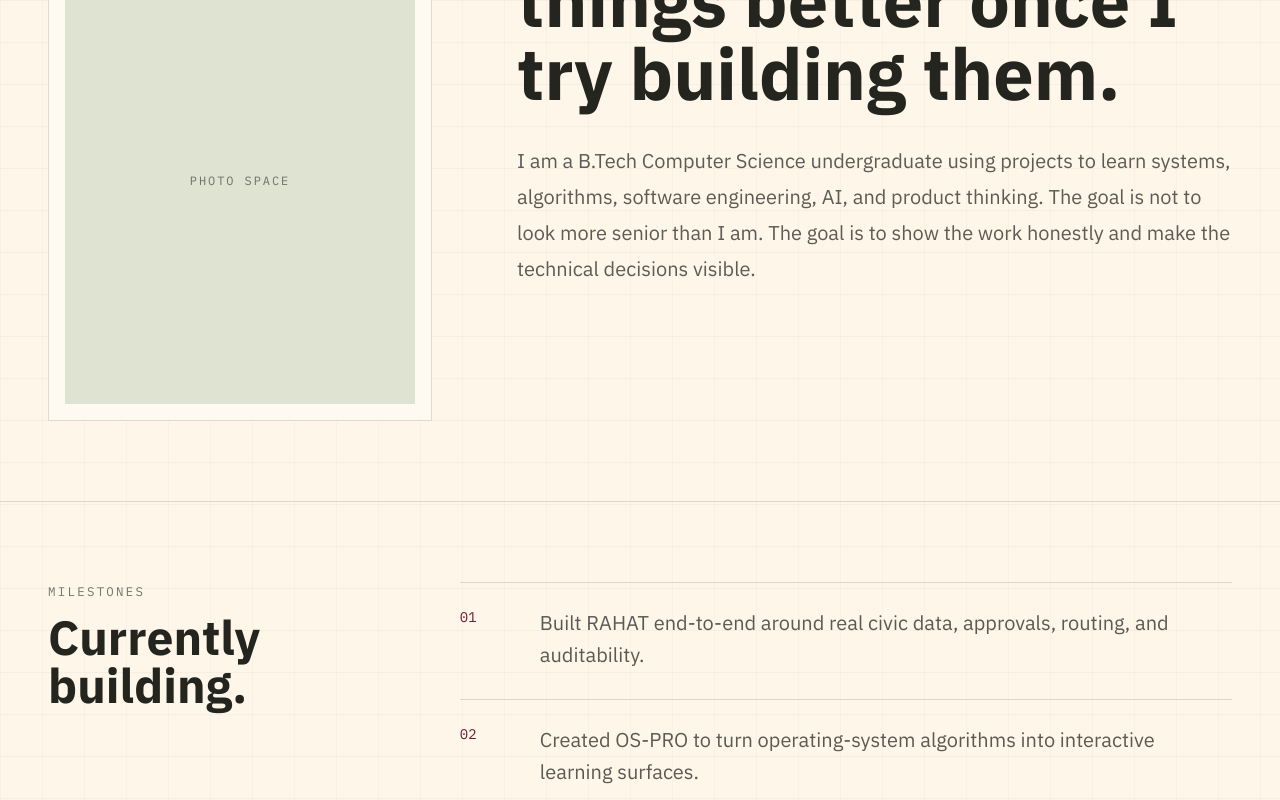
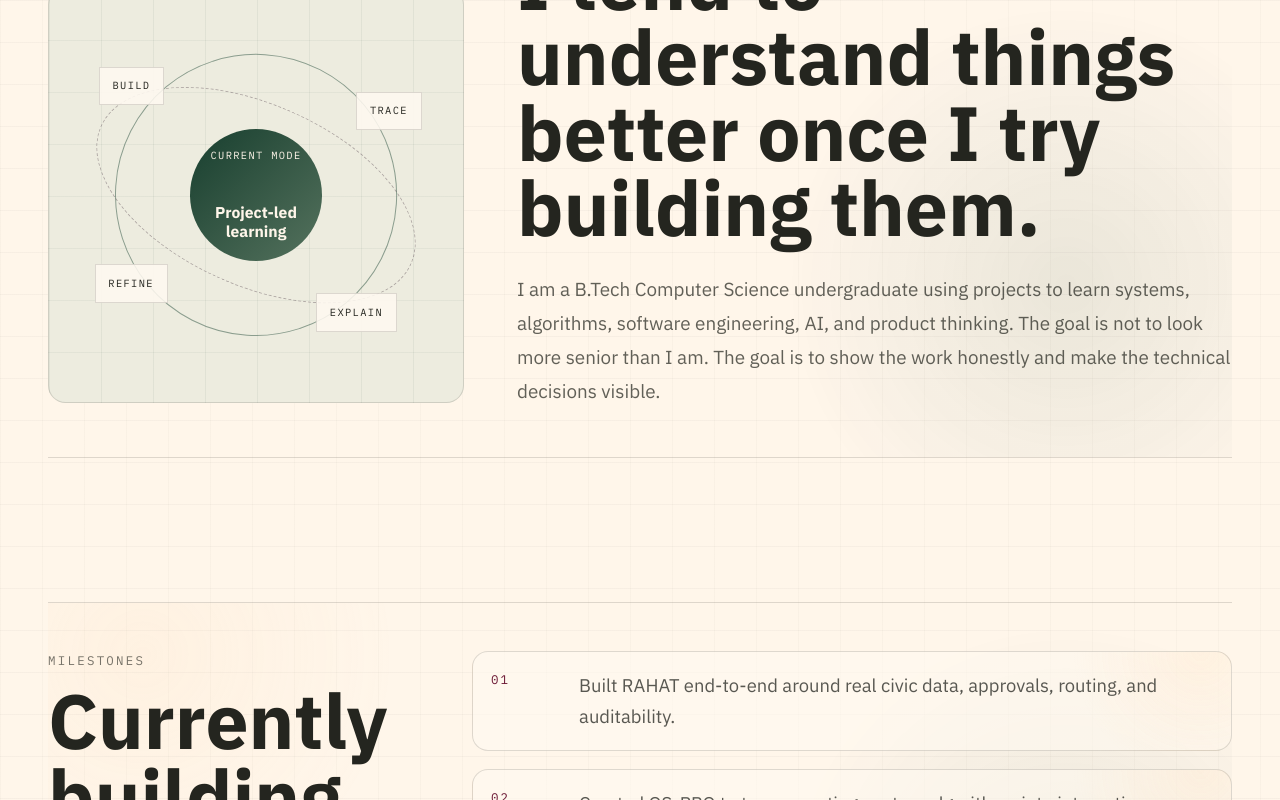
Before and after one commit to Vivek-ray-05/portfolio, a Next.js app: page / in a window 1280 px wide. Shown: the part 3360-4160 px from the top of the page. Built offline with nearby package versions, Linux system fonts and the light colour scheme.

Commit message:
redesign about and building sections

```diff
--- a/src/app/globals.css
+++ b/src/app/globals.css
@@ -941,6 +941,219 @@ body {
   font-size: 0.78rem;
 }
 
+.about-section,
+.build-section {
+  padding-block: 4.5rem;
+}
+
+.about-panel,
+.build-panel {
+  position: relative;
+  overflow: hidden;
+  border-block: 1px solid var(--line);
+}
+
+.about-panel {
+  display: grid;
+  gap: 2.5rem;
+  padding-block: 3rem;
+}
+
+.about-panel::before,
+.build-panel::before {
+  position: absolute;
+  inset: 0;
+  content: "";
+  background:
+    radial-gradient(circle at 8% 12%, color-mix(in srgb, var(--apricot) 16%, transparent), transparent 16rem),
+    radial-gradient(circle at 86% 70%, color-mix(in srgb, var(--green) 12%, transparent), transparent 18rem);
+  opacity: 0.75;
+  pointer-events: none;
+}
+
+.about-visual-wrap,
+.about-copy,
+.build-heading,
+.build-list {
+  position: relative;
+  z-index: 1;
+}
+
+.learning-loop {
+  position: relative;
+  width: min(100%, 26rem);
+  aspect-ratio: 1;
+  margin-top: 2rem;
+  overflow: hidden;
+  border: 1px solid var(--line);
+  border-radius: 1.1rem;
+  background:
+    linear-gradient(90deg, rgba(23, 63, 47, 0.06) 1px, transparent 1px),
+    linear-gradient(rgba(23, 63, 47, 0.05) 1px, transparent 1px),
+    color-mix(in srgb, var(--paper) 74%, var(--sage));
+  background-size: 3.25rem 3.25rem;
+}
+
+.loop-orbit {
+  position: absolute;
+  border: 1px solid color-mix(in srgb, var(--green) 46%, transparent);
+  border-radius: 50%;
+}
+
+.loop-orbit-one {
+  inset: 16%;
+  transform: rotate(-18deg);
+}
+
+.loop-orbit-two {
+  inset: 28% 9%;
+  border-style: dashed;
+  border-color: color-mix(in srgb, var(--moss) 44%, transparent);
+  transform: rotate(24deg);
+}
+
+.loop-core {
+  position: absolute;
+  inset: 34%;
+  display: grid;
+  place-items: center;
+  border-radius: 50%;
+  background: linear-gradient(135deg, var(--green), color-mix(in srgb, var(--green) 62%, var(--sage)));
+  color: var(--ivory);
+  text-align: center;
+}
+
+.loop-core span,
+.loop-steps span {
+  font-family: var(--font-geist-mono), monospace;
+  font-size: 0.65rem;
+  letter-spacing: 0.13em;
+  text-transform: uppercase;
+}
+
+.loop-core strong {
+  max-width: 8rem;
+  font-size: 0.98rem;
+  line-height: 1.25;
+}
+
+.loop-steps span {
+  position: absolute;
+  border: 1px solid var(--line);
+  background: color-mix(in srgb, var(--paper) 86%, transparent);
+  padding: 0.65rem 0.8rem;
+}
+
+.loop-steps span:nth-child(1) {
+  left: 12%;
+  top: 19%;
+}
+
+.loop-steps span:nth-child(2) {
+  right: 10%;
+  top: 25%;
+}
+
+.loop-steps span:nth-child(3) {
+  right: 16%;
+  bottom: 17%;
+}
+
+.loop-steps span:nth-child(4) {
+  left: 11%;
+  bottom: 24%;
+}
+
+.about-copy {
+  max-width: 46rem;
+}
+
+.about-copy .display-title,
+.build-heading .display-title {
+  margin-top: 0.85rem;
+  font-size: clamp(3rem, 6vw, 6.5rem);
+  line-height: 0.98;
+}
+
+.about-copy p {
+  margin-top: 1.75rem;
+  color: color-mix(in srgb, currentColor 72%, transparent);
+  font-size: 1.18rem;
+  line-height: 1.8;
+}
+
+.build-panel {
+  display: grid;
+  gap: 2rem;
+  padding-block: 3rem;
+}
+
+.build-list {
+  display: grid;
+  gap: 1rem;
+}
+
+.build-item {
+  display: grid;
+  gap: 1rem;
+  border: 1px solid var(--line);
+  border-radius: 1rem;
+  background:
+    radial-gradient(circle at 96% 0%, color-mix(in srgb, var(--apricot) 18%, transparent), transparent 8rem),
+    color-mix(in srgb, var(--paper) 56%, transparent);
+  padding: 1.15rem;
+}
+
+.build-item span {
+  font-family: var(--font-geist-mono), monospace;
+  font-size: 0.78rem;
+  letter-spacing: 0.16em;
+  color: var(--vermilion);
+}
+
+.build-item p {
+  color: color-mix(in srgb, currentColor 76%, transparent);
+  font-size: 1.15rem;
+  line-height: 1.65;
+}
+
+.dark .about-panel,
+.dark .build-panel {
+  border-color: rgba(241, 234, 220, 0.14);
+}
+
+.dark .about-panel::before,
+.dark .build-panel::before {
+  background:
+    radial-gradient(circle at 8% 12%, rgba(252, 208, 161, 0.12), transparent 16rem),
+    radial-gradient(circle at 86% 70%, rgba(185, 198, 170, 0.12), transparent 18rem);
+}
+
+.dark .learning-loop {
+  border-color: rgba(241, 234, 220, 0.13);
+  background:
+    linear-gradient(90deg, rgba(252, 208, 161, 0.05) 1px, transparent 1px),
+    linear-gradient(rgba(252, 208, 161, 0.04) 1px, transparent 1px),
+    linear-gradient(135deg, rgba(32, 38, 29, 0.94), rgba(12, 17, 11, 0.98));
+}
+
+.dark .loop-core {
+  background: linear-gradient(135deg, #173f2f, #7f9072);
+  color: #fff6ea;
+}
+
+.dark .loop-steps span,
+.dark .build-item {
+  border-color: rgba(241, 234, 220, 0.12);
+  background:
+    radial-gradient(circle at 96% 0%, rgba(252, 208, 161, 0.13), transparent 8rem),
+    linear-gradient(135deg, rgba(32, 38, 29, 0.78), rgba(17, 23, 15, 0.84));
+}
+
+.dark .build-item span {
+  color: var(--apricot);
+}
+
 @keyframes routeMove {
   to {
     stroke-dashoffset: -36;
@@ -1040,6 +1253,24 @@ body {
   .case-study-reverse .case-copy {
     padding-left: 1.5rem;
   }
+
+  .about-panel {
+    grid-template-columns: minmax(20rem, 0.75fr) minmax(0, 1.25fr);
+    align-items: center;
+  }
+
+  .build-panel {
+    grid-template-columns: minmax(18rem, 0.68fr) minmax(0, 1.32fr);
+  }
+
+  .build-list {
+    gap: 1.15rem;
+  }
+
+  .build-item {
+    grid-template-columns: 4.5rem 1fr;
+    align-items: start;
+  }
 }
 
 @media (min-width: 641px) and (max-width: 1023px) {
@@ -1106,6 +1337,20 @@ body {
 
   .case-study-reverse .case-copy {
     order: -1;
+  }
+
+  .about-section,
+  .build-section {
+    padding-block: 3.25rem;
+  }
+
+  .about-panel,
+  .build-panel {
+    padding-block: 2.4rem;
+  }
+
+  .learning-loop {
+    width: min(100%, 22rem);
   }
 }
 
@@ -1255,6 +1500,43 @@ body {
     padding: 0.65rem 0.8rem;
   }
 
+  .about-section,
+  .build-section {
+    padding-block: 2.75rem;
+  }
+
+  .about-panel,
+  .build-panel {
+    gap: 1.75rem;
+    padding-block: 2rem;
+  }
+
+  .learning-loop {
+    width: 100%;
+    max-width: 21rem;
+    margin-top: 1.5rem;
+  }
+
+  .loop-core {
+    inset: 32%;
+  }
+
+  .loop-steps span {
+    padding: 0.55rem 0.68rem;
+    font-size: 0.6rem;
+  }
+
+  .about-copy .display-title,
+  .build-heading .display-title {
+    font-size: clamp(2.7rem, 13vw, 4.4rem);
+  }
+
+  .about-copy p,
+  .build-item p {
+    font-size: 1rem;
+    line-height: 1.7;
+  }
+
   .organic-field {
     width: 18rem;
     opacity: 0.45;
--- a/src/app/page.tsx
+++ b/src/app/page.tsx
@@ -15,6 +15,8 @@ const milestones = [
   "Created OS-PRO to turn operating-system algorithms into interactive learning surfaces.",
   "Polishing SchemaLenz as a database-systems project with normalization and query-planning depth.",
 ];
+
+const learningLoop = ["Build", "Trace", "Explain", "Refine"];
 
 const identityNotes = [
   {
@@ -216,39 +218,53 @@ export default function Home() {
         </article>
       </section>
 
-      <section id="about" className="section-rule mx-auto grid max-w-7xl gap-10 px-5 py-20 sm:px-8 lg:grid-cols-[0.75fr_1.25fr] lg:px-12">
-        <div>
+      <section id="about" className="about-section mx-auto max-w-7xl px-5 sm:px-8 lg:px-12">
+        <div className="about-panel">
+        <div className="about-visual-wrap">
           <p className="meta-label">About</p>
-          <div className="mt-8 aspect-[4/5] max-w-sm border border-ink/15 bg-paper p-4 dark:border-ivory/15">
-            <div className="grid h-full place-items-center bg-sage/45 text-center font-mono text-xs uppercase tracking-[0.16em] text-ink/60 dark:text-ivory/60">
-              Photo space
+          <div className="learning-loop" aria-hidden="true">
+            <div className="loop-orbit loop-orbit-one" />
+            <div className="loop-orbit loop-orbit-two" />
+            <div className="loop-core">
+              <span>Current mode</span>
+              <strong>Project-led learning</strong>
+            </div>
+            <div className="loop-steps">
+              {learningLoop.map((item) => (
+                <span key={item}>
+                  {item}
+                </span>
+              ))}
             </div>
           </div>
         </div>
-        <div className="max-w-3xl">
-          <h2 className="display-title text-5xl leading-[1.02] tracking-[-0.02em] sm:text-7xl">
+        <div className="about-copy">
+          <h2 className="display-title">
             I tend to understand things better once I try building them.
           </h2>
-          <p className="mt-8 text-xl leading-9 text-ink/74 dark:text-ivory/72">
+          <p>
             I am a B.Tech Computer Science undergraduate using projects to learn systems, algorithms, software engineering, AI,
             and product thinking. The goal is not to look more senior than I am. The goal is to show the work honestly and make
             the technical decisions visible.
           </p>
         </div>
+        </div>
       </section>
 
-      <section className="section-rule mx-auto grid max-w-7xl gap-10 px-5 py-20 sm:px-8 lg:grid-cols-[0.65fr_1.35fr] lg:px-12">
-        <div>
+      <section className="build-section mx-auto max-w-7xl px-5 sm:px-8 lg:px-12">
+        <div className="build-panel">
+        <div className="build-heading">
           <p className="meta-label">Milestones</p>
-          <h2 className="display-title mt-3 text-5xl tracking-[-0.02em]">Currently building.</h2>
+          <h2 className="display-title">Currently building.</h2>
         </div>
-        <div className="space-y-7">
+        <div className="build-list">
           {milestones.map((item, index) => (
-            <div className="grid gap-4 border-t border-ink/15 pt-6 dark:border-ivory/15 sm:grid-cols-[4rem_1fr]" key={item}>
-              <span className="font-mono text-sm text-vermilion">0{index + 1}</span>
-              <p className="text-xl leading-8 text-ink/75 dark:text-ivory/74">{item}</p>
+            <div className="build-item" key={item}>
+              <span>0{index + 1}</span>
+              <p>{item}</p>
             </div>
           ))}
+        </div>
         </div>
       </section>
 
```
